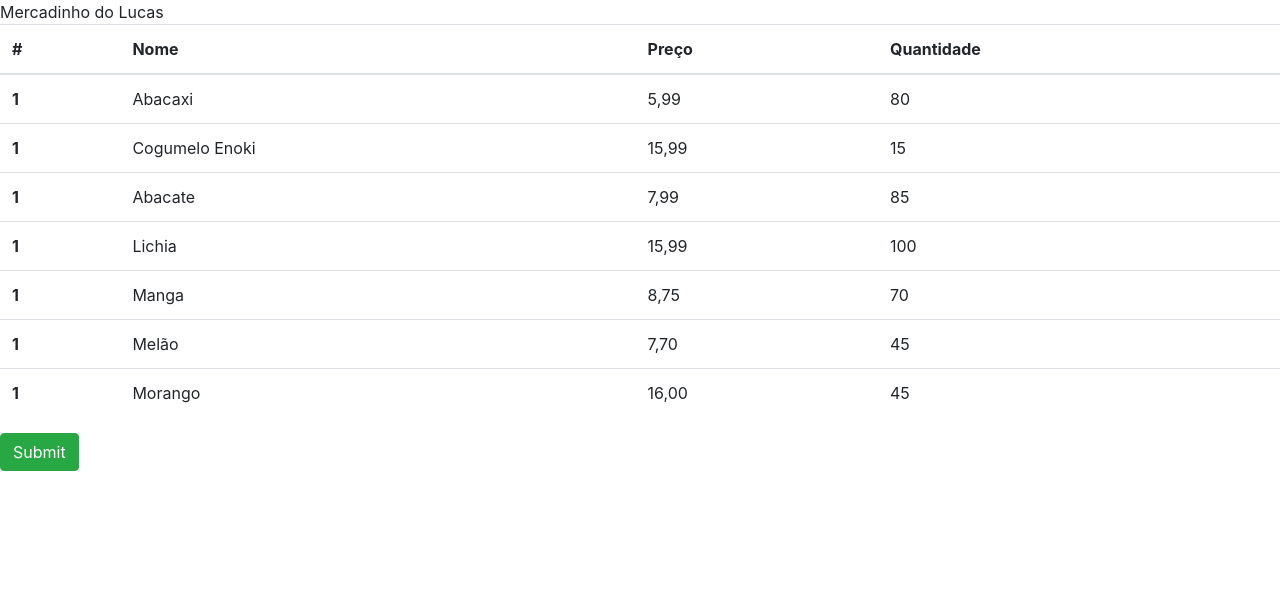
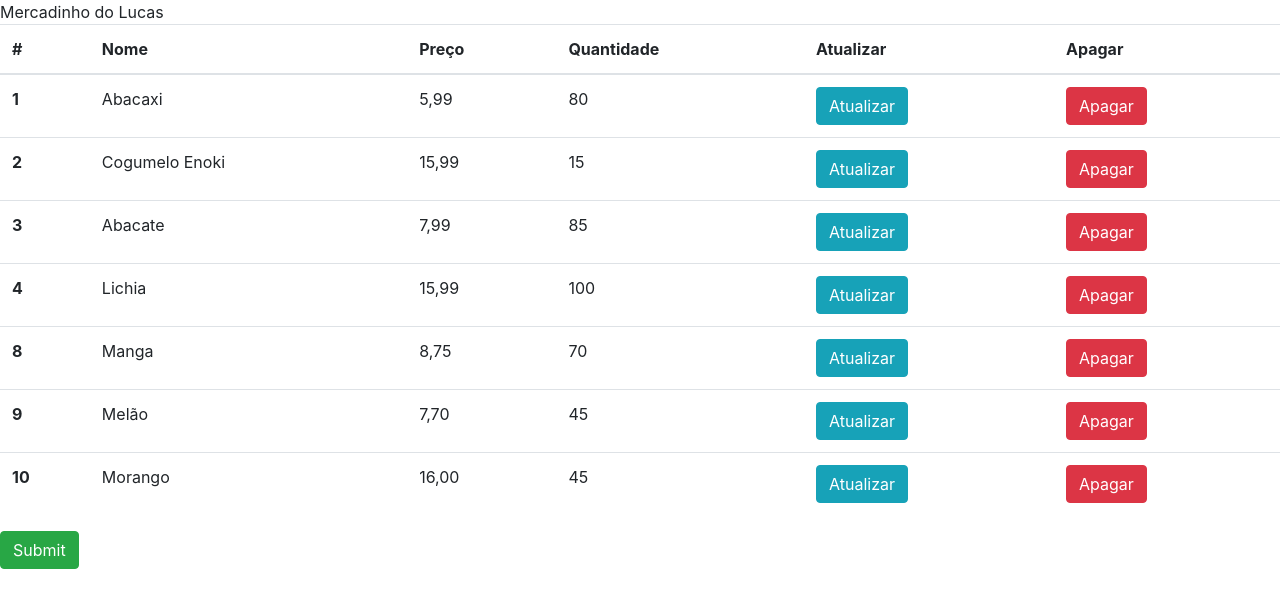
Before and after one commit to lscxxxxx/aulastopicos, a Django app: page /produto in a window 1280 px wide. Shown: the top 608 px of the page. Run offline with Django 5.2, Linux system fonts and the light colour scheme; data comes from the database, SQL or seed files in the repository; both versions use the stored data as it was after the commit; some libraries are stand-ins or nearby versions.

Commit message:
adicionado os botões de atualizar e apagar registro

```diff
--- a/aplicacao/templates/cad_produto.html
+++ b/aplicacao/templates/cad_produto.html
@@ -13,7 +13,7 @@
         <input type="text" name="nome" placeholder="Digite o nome do produto" class="form-control" required><br>
         <input type="text" name="preco" placeholder="Digite o preço do produto" class="form-control" required><br>
         <input type="text" name="qtd" placeholder="Digite a quantidade do produto" class="form-control" required><br>
-        <input type="submit" name="Salvar" class="btn btn-success">
+        <input type="submit" name="btnSalvar" value="Salvar" class="btn btn-success">
     </form>
 </body>
 </html>
--- a/aplicacao/templates/produtos.html
+++ b/aplicacao/templates/produtos.html
@@ -15,15 +15,27 @@
             <th scope="col">Nome</th>
             <th scope="col">Preço</th>
             <th scope="col">Quantidade</th>
+            <th scope="col">Atualizar</th>
+            <th scope="col">Apagar</th>
           </tr>
         </thead>
         <tbody>
         {% for p in produtos %}
           <tr>
-            <th scope="row">1</th>
+            <th scope="row">{{ p.id }}</th>
             <td>{{p.nome}}</td>
             <td>{{p.preco}}</td>
             <td>{{p.qtd}}</td>
+            <td>
+              <form action="{% url 'url_atualizar_produto' p.id %}">
+                <input type="submit" name="btnAtualizar" value="Atualizar" class="btn btn-info">
+              </form>
+            </td>
+            <td>
+              <form action="{% url 'url_apagar_produto' p.id %}">
+                <input type="submit" name="btnApagar" value="Apagar" class="btn btn-danger">
+              </form>
+            </td>
           </tr>
         {% endfor %}
         </tbody>
--- a/aplicacao/urls.py
+++ b/aplicacao/urls.py
@@ -5,5 +5,7 @@ urlpatterns = [
     path('', views.index, name="url_index"),
     path('produto', views.produto, name="url_produto"),
     path('cad_produto', views.cad_produto, name="url_cad_produto"),
+    path('atualizar_produto/<int:id>', views.atualizar_produto, name="url_atualizar_produto"),
+    path('apagar_produto/<int:id>', views.apagar_produto, name="url_apagar_produto"),
     #path('criar_produto', views.criar_produto, name="url_criar_produto"),
 ]
--- a/aplicacao/views.py
+++ b/aplicacao/views.py
@@ -1,5 +1,5 @@
 from django.http.response import HttpResponse
-from django.shortcuts import render, redirect
+from django.shortcuts import render, redirect, get_object_or_404
 from .models import Produto
 
 def index(request):
@@ -30,3 +30,26 @@ def cad_produto(request):
         )
         produto.save()
         return redirect('url_produto')
+
+def atualizar_produto(request, id):
+    prod = get_object_or_404(Produto, id=id)
+    if request.method == "GET":
+        context = {
+            'prod': prod,
+        }
+        return render(request, 'atualizar_produto.html', context)
+    elif request.method == "POST":
+        nome = request.POST.get('nome')
+        preco = request.POST.get('preco').replace(',', '.')
+        qtd = request.POST.get('qtd')
+
+        prod.nome = nome
+        prod.preco = preco
+        prod.qtd = qtd
+        prod.save()
+    return redirect('url_produto')
+
+def apagar_produto(request, id):
+    prod = get_object_or_404(Produto, id=id)
+    prod.delete()
+    return redirect('url_produto')
```
Also changed, not shown: aplicacao/templates/atualizar_produto.html (added, +19 -0 lines), db.sqlite3.
